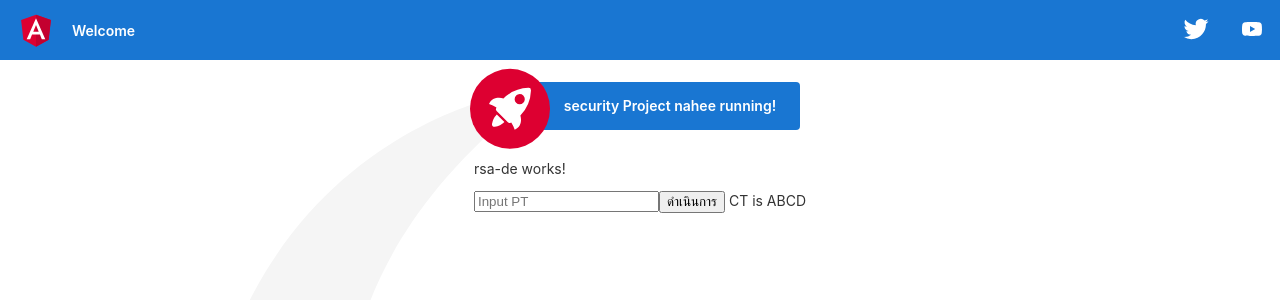
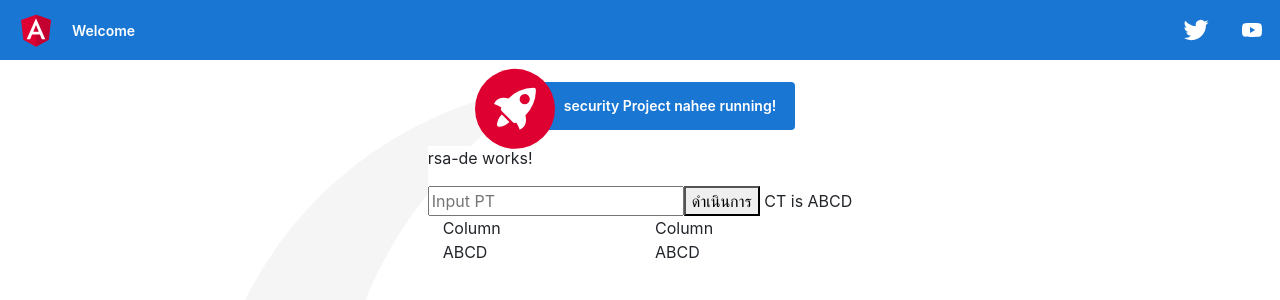
Before and after one commit to padonlabhat/Project_Security_3.2, an Angular app: page /rsa-de in a window 1280 px wide. Shown: the top 300 px of the page. Built offline with nearby package versions, Linux system fonts and the light colour scheme.

Commit message:
add bootstrap by install and edit html ras-de

```diff
--- a/package.json
+++ b/package.json
@@ -15,9 +15,12 @@
     "@angular/compiler": "~12.2.0",
     "@angular/core": "~12.2.0",
     "@angular/forms": "~12.2.0",
+    "@angular/localize": "~12.2.0",
     "@angular/platform-browser": "~12.2.0",
     "@angular/platform-browser-dynamic": "~12.2.0",
     "@angular/router": "~12.2.0",
+    "@ng-bootstrap/ng-bootstrap": "^10.0.0",
+    "bootstrap": "^4.5.0",
     "rxjs": "~6.6.0",
     "tslib": "^2.3.0",
     "zone.js": "~0.11.4"
--- a/src/app/app-routing.module.ts
+++ b/src/app/app-routing.module.ts
@@ -9,6 +9,7 @@ import { ShiftCipherDEComponent } from './shift-cipher-de/shift-cipher-de.compon
 import { ShiftCipherENComponent } from './shift-cipher-en/shift-cipher-en.component';
 import { VigenereCipherENComponent } from './vigenere-cipher-en/vigenere-cipher-en.component';
 import { VigenereCipherDEComponent } from './vigenere-cipher-de/vigenere-cipher-de.component';
+import {NgbPaginationModule, NgbAlertModule} from '@ng-bootstrap/ng-bootstrap';
 const routes: Routes = [
   { path: 'codecopy', component: CodecopyComponent},
 
@@ -26,7 +27,7 @@ const routes: Routes = [
 ];
 
 @NgModule({
-  imports: [RouterModule.forRoot(routes)],
+  imports: [RouterModule.forRoot(routes),NgbPaginationModule, NgbAlertModule],
   exports: [RouterModule]
 })
 export class AppRoutingModule { }
--- a/src/app/app.module.ts
+++ b/src/app/app.module.ts
@@ -12,6 +12,7 @@ import { ShiftCipherDEComponent } from './shift-cipher-de/shift-cipher-de.compon
 import { ShiftCipherENComponent } from './shift-cipher-en/shift-cipher-en.component';
 import { VigenereCipherENComponent } from './vigenere-cipher-en/vigenere-cipher-en.component';
 import { VigenereCipherDEComponent } from './vigenere-cipher-de/vigenere-cipher-de.component';
+import { NgbModule } from '@ng-bootstrap/ng-bootstrap';
 
 @NgModule({
   declarations: [
@@ -28,7 +29,8 @@ import { VigenereCipherDEComponent } from './vigenere-cipher-de/vigenere-cipher-
   ],
   imports: [
     BrowserModule,
-    AppRoutingModule
+    AppRoutingModule,
+    NgbModule
   ],
   providers: [],
   bootstrap: [AppComponent]
--- a/src/app/rsa-de/rsa-de.component.html
+++ b/src/app/rsa-de/rsa-de.component.html
@@ -1,7 +1,47 @@
-<p>rsa-de works!</p>
-<input #PT type = "text" value="" placeholder="Input PT">
-<button type = "button" (click)="test1(PT.value)">ดำเนินการ</button>
-<span>
-    CT is {{CT}}
-    <!-- Pnumber is {{}} -->
-</span>
+<!doctype html>
+<html lang="en">
+
+<head>
+    <!-- Required meta tags -->
+    <meta charset="utf-8">
+    <meta name="viewport" content="width=device-width, initial-scale=1, shrink-to-fit=no">
+
+    <!-- Bootstrap CSS -->
+    <link rel="stylesheet" href="https://cdn.jsdelivr.net/npm/bootstrap@4.3.1/dist/css/bootstrap.min.css"
+        integrity="sha384-ggOyR0iXCbMQv3Xipma34MD+dH/1fQ784/j6cY/iJTQUOhcWr7x9JvoRxT2MZw1T" crossorigin="anonymous">
+
+
+</head>
+
+<body>
+    <!-- <h1>Hello, world!</h1> -->
+    <p>rsa-de works!</p>
+    <input #PT type="text" value="" placeholder="Input PT">
+    <button type="button" (click)="test1(PT.value)">ดำเนินการ</button>
+    <span>
+        CT is {{CT}}
+        <!-- Pnumber is {{}} -->
+    </span>
+    <div class="container">
+        <div class="row">
+            <div class="col">Column</div>
+            <div class="col">Column</div>
+            <div class="w-100"></div>
+            <div class="col">{{CT}}</div>
+            <div class="col">{{CT}}</div>
+        </div>
+    </div>
+    <!-- Optional JavaScript -->
+    <!-- jQuery first, then Popper.js, then Bootstrap JS -->
+    <script src="https://code.jquery.com/jquery-3.3.1.slim.min.js"
+        integrity="sha384-q8i/X+965DzO0rT7abK41JStQIAqVgRVzpbzo5smXKp4YfRvH+8abtTE1Pi6jizo"
+        crossorigin="anonymous"></script>
+    <script src="https://cdn.jsdelivr.net/npm/popper.js@1.14.7/dist/umd/popper.min.js"
+        integrity="sha384-UO2eT0CpHqdSJQ6hJty5KVphtPhzWj9WO1clHTMGa3JDZwrnQq4sF86dIHNDz0W1"
+        crossorigin="anonymous"></script>
+    <script src="https://cdn.jsdelivr.net/npm/bootstrap@4.3.1/dist/js/bootstrap.min.js"
+        integrity="sha384-JjSmVgyd0p3pXB1rRibZUAYoIIy6OrQ6VrjIEaFf/nJGzIxFDsf4x0xIM+B07jRM"
+        crossorigin="anonymous"></script>
+</body>
+
+</html>
--- a/src/polyfills.ts
+++ b/src/polyfills.ts
@@ -1,3 +1,7 @@
+/***************************************************************************************************
+ * Load `$localize` onto the global scope - used if i18n tags appear in Angular templates.
+ */
+import '@angular/localize/init';
 /**
  * This file includes polyfills needed by Angular and is loaded before the app.
  * You can add your own extra polyfills to this file.
```
